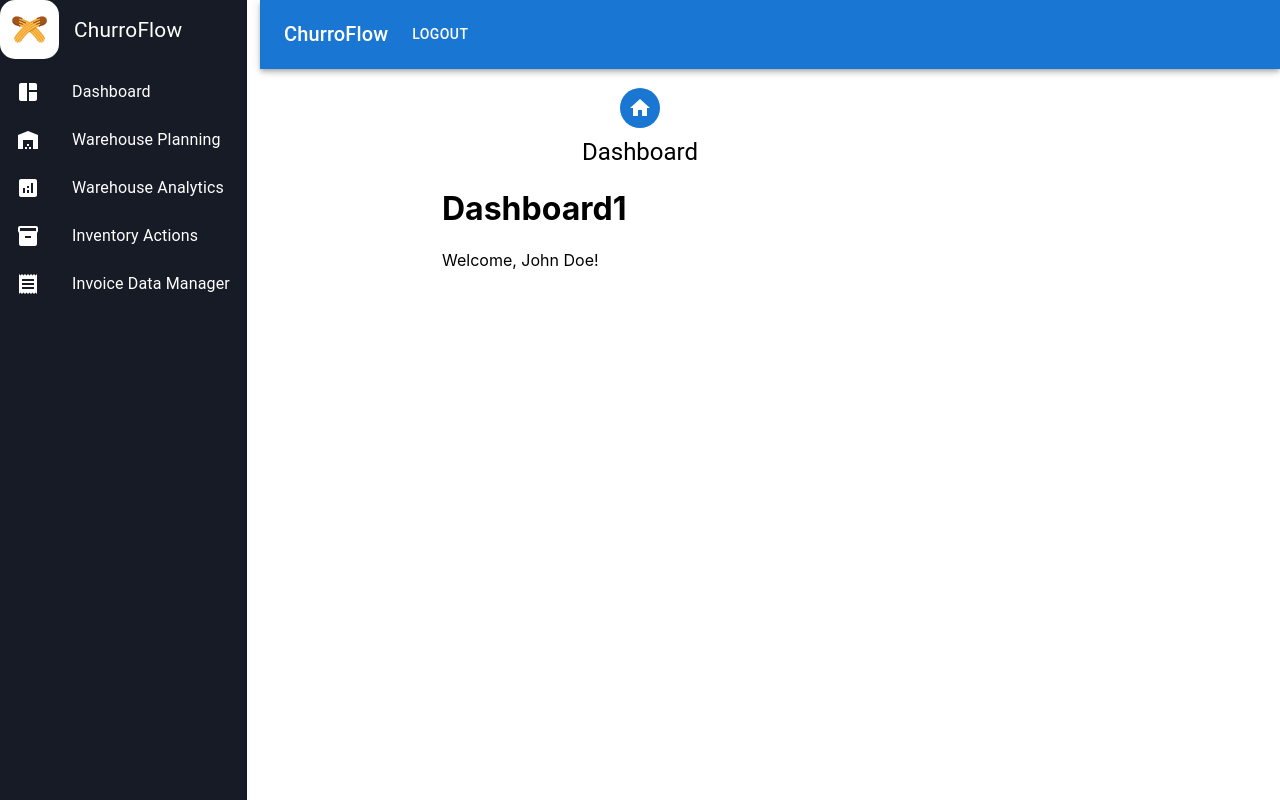
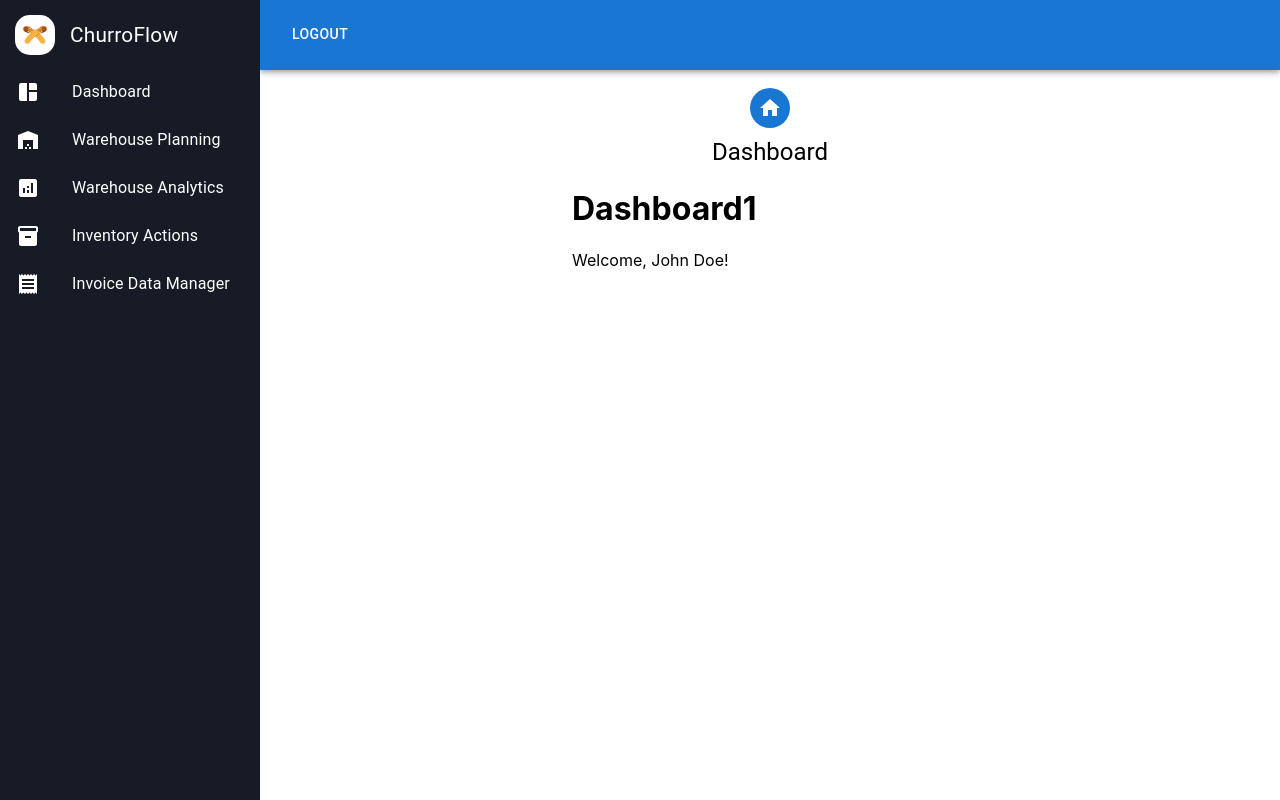
Before and after one commit to jeremytraini/churroflow, a React (Create React App) app: page /dashboard in a window 1280 px wide. Built offline with nearby package versions, Linux system fonts and the light colour scheme.

Commit message:
Fixing AppBar and Navbar padding and margins

```diff
--- a/src/components/AppBar.jsx
+++ b/src/components/AppBar.jsx
@@ -17,44 +17,15 @@ const AppBar = ({ sidebarWidth, navBarHeight }) => {
     <MuiAppBar
       position="fixed"
       sx={{
-        width: `calc(100% - ${sidebarWidth}px)`,
+        width: `calc(100% - ${sidebarWidth})`,
         left: 0,
         minWidth: '200px',
-        ml: `${sidebarWidth}px`,
+        ml: `${sidebarWidth}`,
         height: navBarHeight
       }} >
       <Container maxWidth="xl">
         <Toolbar disableGutters>
-          <Typography
-            variant="h6"
-            noWrap
-            component="div"
-            sx={{ mr: 2, display: { xs: "none", md: "flex" } }}
-          >
-            ChurroFlow
-          </Typography>
-
-          <Box sx={{ flexGrow: 1, display: { xs: "flex", md: "none" } }}>
-            <IconButton
-              size="large"
-              aria-label="account of current user"
-              aria-controls="menu-appbar"
-              aria-haspopup="true"
-              // onClick={handleOpenNavMenu}
-              color="inherit"
-            >
-              <MenuIcon />
-            </IconButton>
-          </Box>
-          <Typography
-            variant="h6"
-            noWrap
-            component="div"
-            sx={{ flexGrow: 1, display: { xs: "flex", md: "none" } }}
-          >
-            ChurroFlow
-          </Typography>
-          <Box sx={{ flexGrow: 1, display: { xs: "none", md: "flex" } }}>
+          <Box sx={{ flexGrow: 1, display: { xs: "none", md: "flex", alignContent: "right" } }}>
             {!!user && (
               <Button
                 key={"logout"}
--- a/src/components/Navbar.jsx
+++ b/src/components/Navbar.jsx
@@ -15,7 +15,7 @@ import { getPrimaryNavList } from './NavList';
 
 const background = 'rgb(22,27,37)';
 
-export default function ClippedDrawer({ drawerWidth }) {
+export default function Navbar({ drawerWidth }) {
   const primaryNav = getPrimaryNavList();
   const navigate = useNavigate();
   const [open, setOpen] = React.useState(Array(primaryNav.length).fill(true));
@@ -34,7 +34,11 @@ export default function ClippedDrawer({ drawerWidth }) {
           width: drawerWidth,
           display: 'block',
           flexShrink: 0,
-          [`& .MuiDrawer-paper`]: { width: drawerWidth, boxSizing: 'border-box', backgroundColor: background },
+          [`& .MuiDrawer-paper`]: {
+            width: drawerWidth,
+            boxSizing: 'border-box',
+            backgroundColor: background
+            },
         }}
       >
         <Box sx={{ overflow: 'auto', paddingTop: '60px' }}>
@@ -47,15 +51,14 @@ export default function ClippedDrawer({ drawerWidth }) {
             color: 'white',
             backgroundColor: background,
             zIndex: 999,
-            // borderBottom: '1px solid #333'
             }} onClick={() => navigate(`/`)}>
             <img src={mainlogo} style={{
-              height: '59px',
-              marginBottom: '10px',
+              height: '40px',
+              margin: '15px 0 0 15px',
               float: 'left',
               borderRadius: '15px'
               }} />
-            <Typography sx={{ float: 'left ', fontSize: '1.3em', paddingTop: '15px', paddingLeft: '15px' }}>
+            <Typography sx={{ float: 'left ', fontSize: '1.3em', paddingTop: '20px', paddingLeft: '15px' }}>
               ChurroFlow
             </Typography>
           </Box>
--- a/src/layouts/ProtectedLayout.jsx
+++ b/src/layouts/ProtectedLayout.jsx
@@ -11,8 +11,8 @@ const ProtectedLayout = () => {
     return <Navigate to="/login" />;
   }
 
-  const sidebarWidth = "260";
-  const navBarHeight = "70";
+  const sidebarWidth = "260px";
+  const navBarHeight = "70px";
 
   return (
     <div>
```
